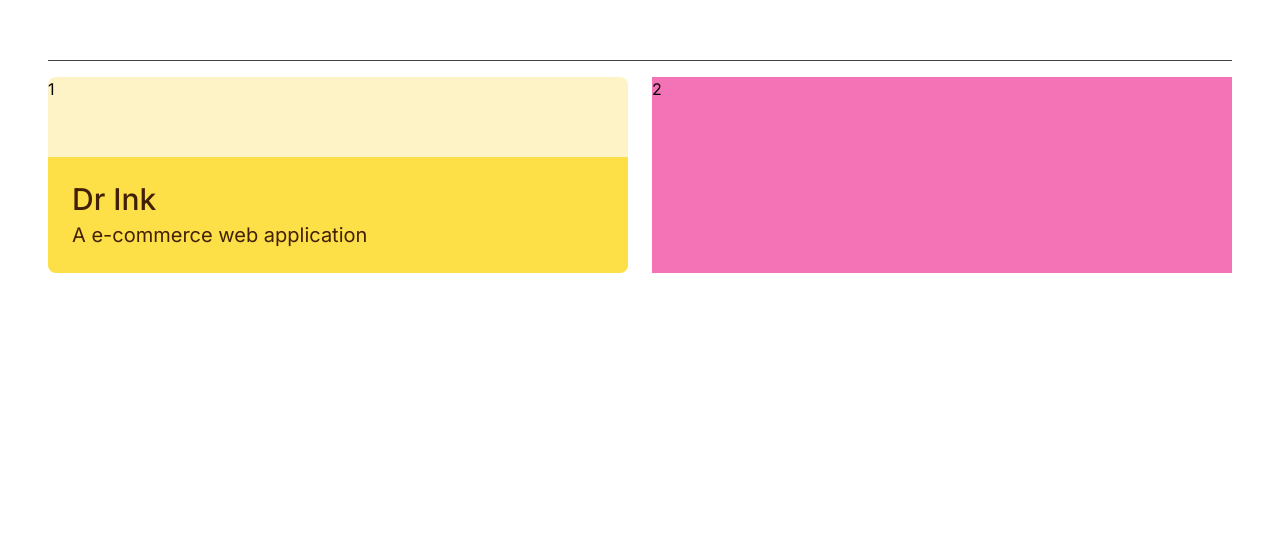
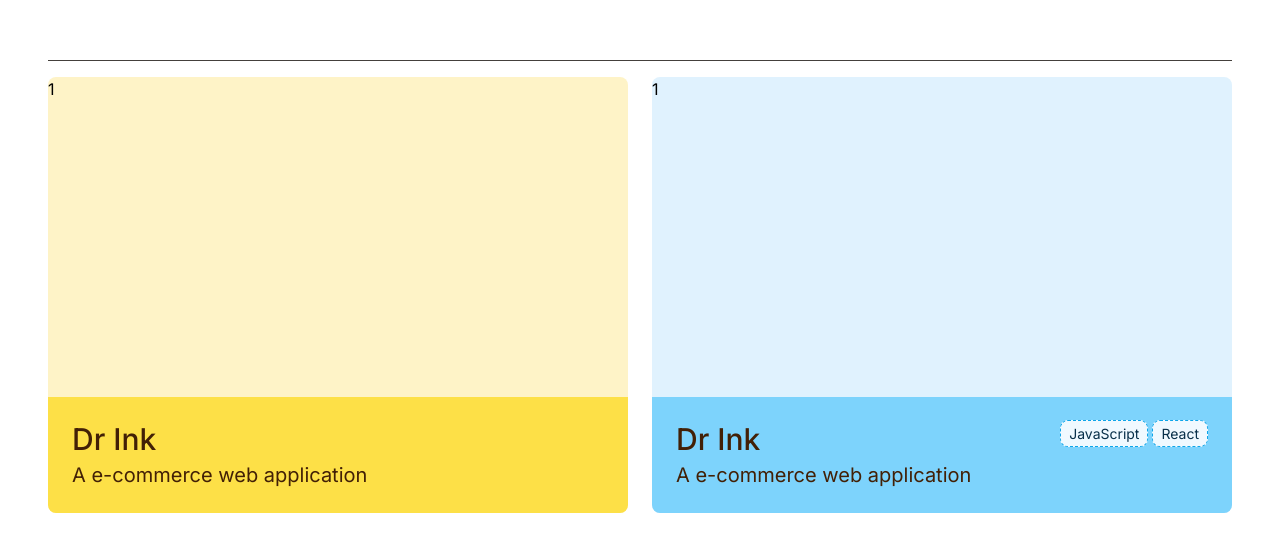
Before and after one commit to amarmanhala/infiniteloop, a Next.js app: page / in a window 1280 px wide. Shown: the part 364-916 px from the top of the page. Before the commit the page ends 848 px from the top, so only its background shows below. Built offline with nearby package versions, Linux system fonts and the light colour scheme.

Commit message:
Add badges

```diff
--- a/src/app/page.tsx
+++ b/src/app/page.tsx
@@ -1,7 +1,6 @@
 import Image from "next/image";
 import Link from "next/link";
 import { Inter, IBM_Plex_Serif } from "next/font/google";
-import Popup from "./components/Popup";
 
 const ibmPlexSerif = IBM_Plex_Serif({ weight: ["300"], subsets: ["latin"] });
 
@@ -23,9 +22,10 @@ export default function Home() {
           Projects
         </h2>
         <div className="grid w-full grid-cols-2 gap-6 my-4">
+          <Link href="#">
             <div className="w-full">
               <div className="bg-amber-100 rounded-lg">
-              <div className="h-20">1</div>
+                <div className="h-80">1</div>
                 <div className="bg-yellow-300 rounded-b-lg">
                   <div className="flex w-full p-6 flex-col">
                     <div>
@@ -33,12 +33,52 @@ export default function Home() {
                         Dr Ink
                       </h3>
                     </div>
-                  <div><p className="text-xl text-yellow-950">A e-commerce web application</p></div>
+                    <div>
+                      <p className="text-xl text-yellow-950">
+                        A e-commerce web application
+                      </p>
                     </div>
                   </div>
                 </div>
               </div>
-          <div className="bg-pink-400">2</div>
+            </div>
+          </Link>
+          <Link href="#">
+            <div className="w-full">
+              <div className="bg-sky-100 rounded-lg">
+                <div className="h-80">1</div>
+                <div className="bg-sky-300 rounded-b-lg">
+                  <div className="flex w-full p-6 flex-col">
+                    <div className="flex w-full justify-between">
+                      <h3 className="text-3xl font-medium text-yellow-950 mb-1">
+                        Dr Ink
+                      </h3>
+                      <div className="flex space-x-1">
+                        <div>
+                          <span className="bg-sky-50 px-2 py-1 rounded-lg border border-sky-500 border-dashed text-sm text-sky-950">
+
+                            JavaScript
+                          </span>
+                        </div>
+                        <div>
+                          <span className="bg-sky-50 px-2 py-1 rounded-lg border border-sky-500 border-dashed text-sm text-sky-950">
+
+
+                            React
+                          </span>
+                        </div>
+                      </div>
+                    </div>
+                    <div>
+                      <p className="text-xl text-yellow-950">
+                        A e-commerce web application
+                      </p>
+                    </div>
+                  </div>
+                </div>
+              </div>
+            </div>
+          </Link>
         </div>
       </section>
     </main>
```
Lines whose indentation alone changed are shown as unchanged.
